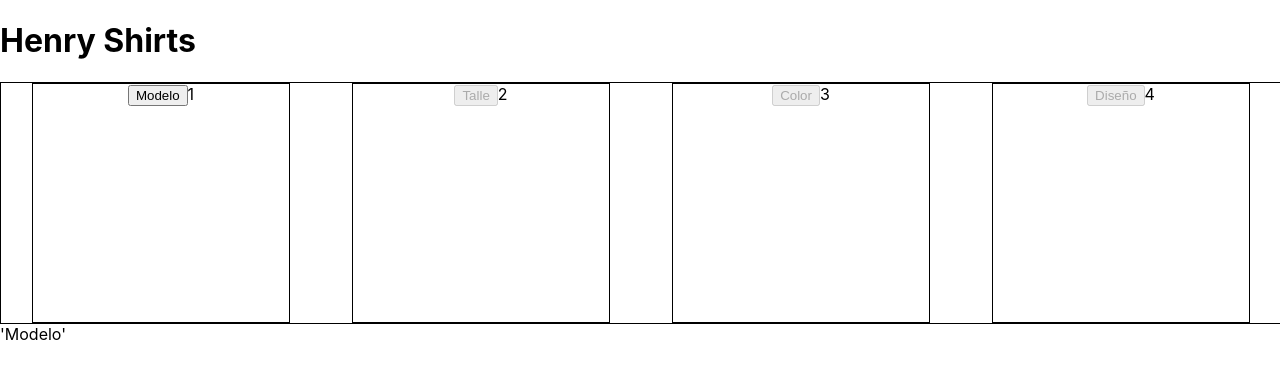
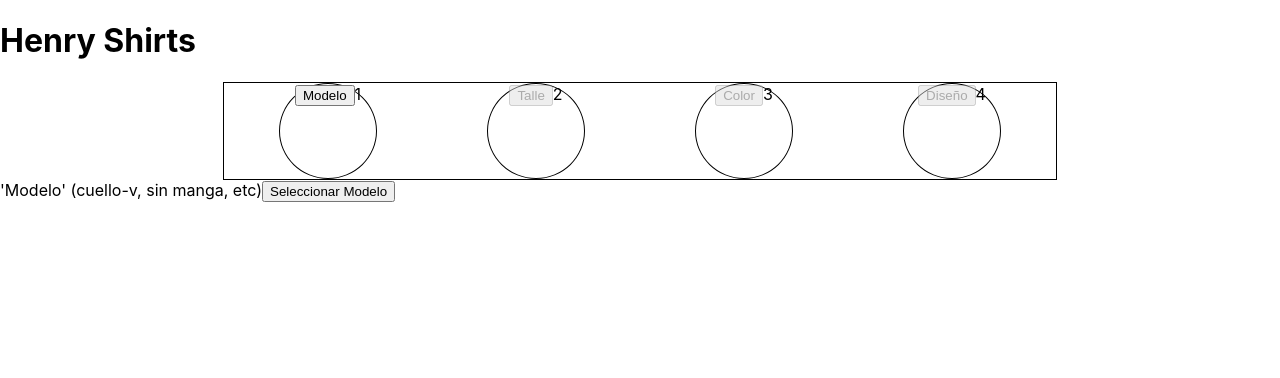
Before and after one commit to rocco9022/eshirt, a React (Create React App) app in the folder ESHIRT/client/: page / in a window 1280 px wide. Shown: the top 378 px of the page. Built offline with nearby package versions, Linux system fonts and the light colour scheme.

Commit message:
Design component pending

```diff
--- a/ESHIRT/client/src/Components/Designer/Design.jsx
+++ b/ESHIRT/client/src/Components/Designer/Design.jsx
@@ -1,4 +1,4 @@
-import React, {useState} from 'react';
+import React, {useState, useEffect} from 'react';
 /* import NavBar from '../NavBar/NavBar'; */
 import PhaseController from './PhaseController';
 import ShirtColor from './ShirtColor';
@@ -10,12 +10,27 @@ import ShirtDesign from './ShirtDesign';
 function Design(props) {
 
     const [phase, setPhase] = useState({
-        modelSelected: false,
-        sizeSelected: 'pending',
-        colorSelected: 'pending',
-        designSelected: 'pending',
-    });
+                                modelSelected: false,
+                                sizeSelected: 'pending',
+                                colorSelected: 'pending',
+                                designSelected: 'pending',
+                            });
 
+    const [width, setWidth] = useState(window.innerWidth);
+
+    useEffect(()=> {
+
+        window.addEventListener('resize', handleWidth)
+
+        return ()=> window.removeEventListener('resize', handleWidth)
+
+    })
+
+    const handleWidth = () => {
+
+        setWidth(window.innerWidth);
+        return;
+    }
 
     const phaseSetter = (args) => {
         setPhase(prevPhase => {
@@ -38,7 +53,7 @@ function Design(props) {
 
                         {!phase.modelSelected && <ShirtModel phase={phase} setPhase={phaseSetter}/>}
                         {!phase.sizeSelected && <ShirtSize phase={phase} setPhase={phaseSetter}/>}
-                        {!phase.colorSelected && <ShirtColor phase={phase} setPhase={phaseSetter}/>}
+                        {!phase.colorSelected && <ShirtColor phase={phase} width={width} setPhase={phaseSetter}/>}
                         {!phase.designSelected && <ShirtDesign phase={phase} setPhase={phaseSetter}/>}
         </div>
     )
--- a/ESHIRT/client/src/Components/Designer/PhaseController.jsx
+++ b/ESHIRT/client/src/Components/Designer/PhaseController.jsx
@@ -1,29 +1,53 @@
-import React from 'react';
+import React, {useEffect} from 'react';
 
 
 function PhaseController(props) {
 
 
 
+
+
+    const phases = [
+                    {index: 1, name: 'Modelo', phase: 'modelSelected'},
+                    {index: 2, name: 'Talle', phase: 'sizeSelected'},
+                    {index: 3, name: 'Color', phase: 'colorSelected'},
+                    {index: 4, name: 'Diseño', phase: 'designSelected'}
+                    ]
+
+
     return (
-        <div style={{display: 'flex', border: '1px solid black', flexWrap: 'wrap',width: '100%', height: '30%',justifyContent: 'space-around'}}>
-            {[
+        <div style={{
 
-            {index: 1, name: 'Modelo', phase: 'modelSelected'},
-            {index: 2, name: 'Talle', phase: 'sizeSelected'},
-            {index: 3, name: 'Color', phase: 'colorSelected'},
-            {index: 4, name: 'Diseño', phase: 'designSelected'}].map((elem,index) => {
+            display: 'flex',
+            border: '1px solid black',
+            flexWrap: 'wrap',
+            width: '65%',
+            margin: '0 auto',
+            height: '12%',
+            justifyContent: 'space-around'}}>
+            {phases.map((elem,index) => {
 
                 return (
                     <div
                         key={index}
                         style={{minHeight: '90%',
                                 border: '1px solid black',
+                                borderRadius: '50%',
                                 textAlign: 'center',
-                                width: '20%',
+                                width: 'max-content',
                                 minWidth: '6em'}}>
-                                            <button onClick={()=> props.setPhase({[elem.phase]: false})}
-                                                    disabled={props.phase[elem.phase] == 'pending'}>
+                                            <button onClick={()=> {props.setPhase({
+                                                                                    modelSelected: props.phase.modelSelected == 'pending' ? 'pending' : true,
+                                                                                    sizeSelected: props.phase.sizeSelected == 'pending' ? 'pending' : true,
+                                                                                    colorSelected: props.phase.colorSelected == 'pending' ? 'pending' : true,
+                                                                                    designSelected: props.phase.designSelected == 'pending' ? 'pending' : true,
+                                                                                    [elem.phase]: false
+                                                                                      }
+                                                                                );
+
+                                                                    }}
+                                                    disabled={props.phase[elem.phase] == 'pending'}
+                                                    value={elem.phase}>
                                                                     {elem.name}
                                                 </button>
                         {elem.index}
--- a/ESHIRT/client/src/Components/Designer/ShirtColor.jsx
+++ b/ESHIRT/client/src/Components/Designer/ShirtColor.jsx
@@ -3,18 +3,21 @@ import {fabric} from 'fabric';
 import img from '../../assets/img/random_remera_front.png';
 
 function ShirtModel(props) {
+
     const [shirt, setShirt] = useState();
 
     const shirtRef = useRef(null);
     const imageRef = useRef(null);
 
-    useLayoutEffect(()=>{
-        let htmlImg = ['<img src="../../assets/img/random_remera_front.png" />'];
+    useEffect(()=>{
+
         let imgBlob = new Image();
+        imgBlob.style.width = '12px';
         imgBlob.src = img;
+
         console.log(imgBlob);
 
-        /* et canvas = new fabric.Canvas('canvas', {
+        /* let canvas = new fabric.Canvas('canvas', {
             height: 550,
             width: 580,
             backgroundColor: 'rgb(0, 0, 0, 0.2)',
@@ -25,8 +28,8 @@ function ShirtModel(props) {
 
             let canvas = new fabric.Canvas('canvas', {
 
-                width: 530,
-                height: 550,
+                width: 430,
+                height: 560,
                 backgroundColor: 'rgb(255, 255, 255, 0.4)',
 
                 preserveObjectStacking: true,
@@ -38,12 +41,13 @@ function ShirtModel(props) {
                  e.target.height = 80; })
 
             .add(new fabric.Image(imgBlob, {
-                width: 580,
-                height: 550,
+                width: 490,
+                height: 560,
+                left: -50,
                 selectable: false,
                 objectCaching: false,
 
-            }).bringForward());
+            }));
 
 
 
@@ -94,7 +98,7 @@ function ShirtModel(props) {
         setShirt(canvas);
         /* canvas.renderAll(); */
 
-        setTimeout(() => canvas.renderAll(), 100);
+        setTimeout(() => canvas.renderAll(), 10);
 
 
     }, [])
--- a/ESHIRT/client/src/Components/Designer/ShirtDesign.jsx
+++ b/ESHIRT/client/src/Components/Designer/ShirtDesign.jsx
@@ -7,8 +7,10 @@ function ShirtDesign(props) {
 
 
     return (<div>
-        'DESIGN'
-    </div>)
+
+                'DESIGN'
+
+        </div>)
 }
 
 export default ShirtDesign;
--- a/ESHIRT/client/src/Components/Designer/ShirtModel.jsx
+++ b/ESHIRT/client/src/Components/Designer/ShirtModel.jsx
@@ -1,13 +1,25 @@
-import React from 'react';
+import React,{useEffect} from 'react';
 
 
 function ShirtModel(props) {
 
     /* REDUX, LAS IMAGENES VIENEN DEL BACK ¿? */
 
+   useEffect(()=> {
+
+
+        return () => props.setPhase({modelSelected: true})
+   }, [])
+
     return (
         <div>
-            'Modelo'
+            'Modelo' (cuello-v, sin manga, etc)
+
+                <button onClick={()=> props.setPhase({modelSelected: true, sizeSelected: false})}>
+
+                    {!props.phase.modelSelected ? 'Seleccionar Modelo' : 'Seleccionar otro modelo?'}
+                </button>
+
         </div>
     )
 }
--- a/ESHIRT/client/src/Components/Designer/ShirtSize.jsx
+++ b/ESHIRT/client/src/Components/Designer/ShirtSize.jsx
@@ -1,13 +1,22 @@
-import React from 'react';
+import React, {useEffect} from 'react';
 
 
 
 function ShirtSize(props) {
+/*
+    useEffect(()=> {
 
 
+        return () => props.setPhase({sizeSelected: true,})
+
+    }, []) */
 
     return (<div>
         'SIZE'
+
+        <button onClick={()=> props.setPhase({sizeSelected: true, colorSelected: false})}>
+            {!props.phase.sizeSelected ? 'Seleccionar Tamaño' : 'Seleccionar otro tamaño?'}
+        </button>
     </div>)
 }
 
```
Also changed, not shown: ESHIRT/client/src/Components/Designer/RequestController.jsx (added, +12 -0 lines).
